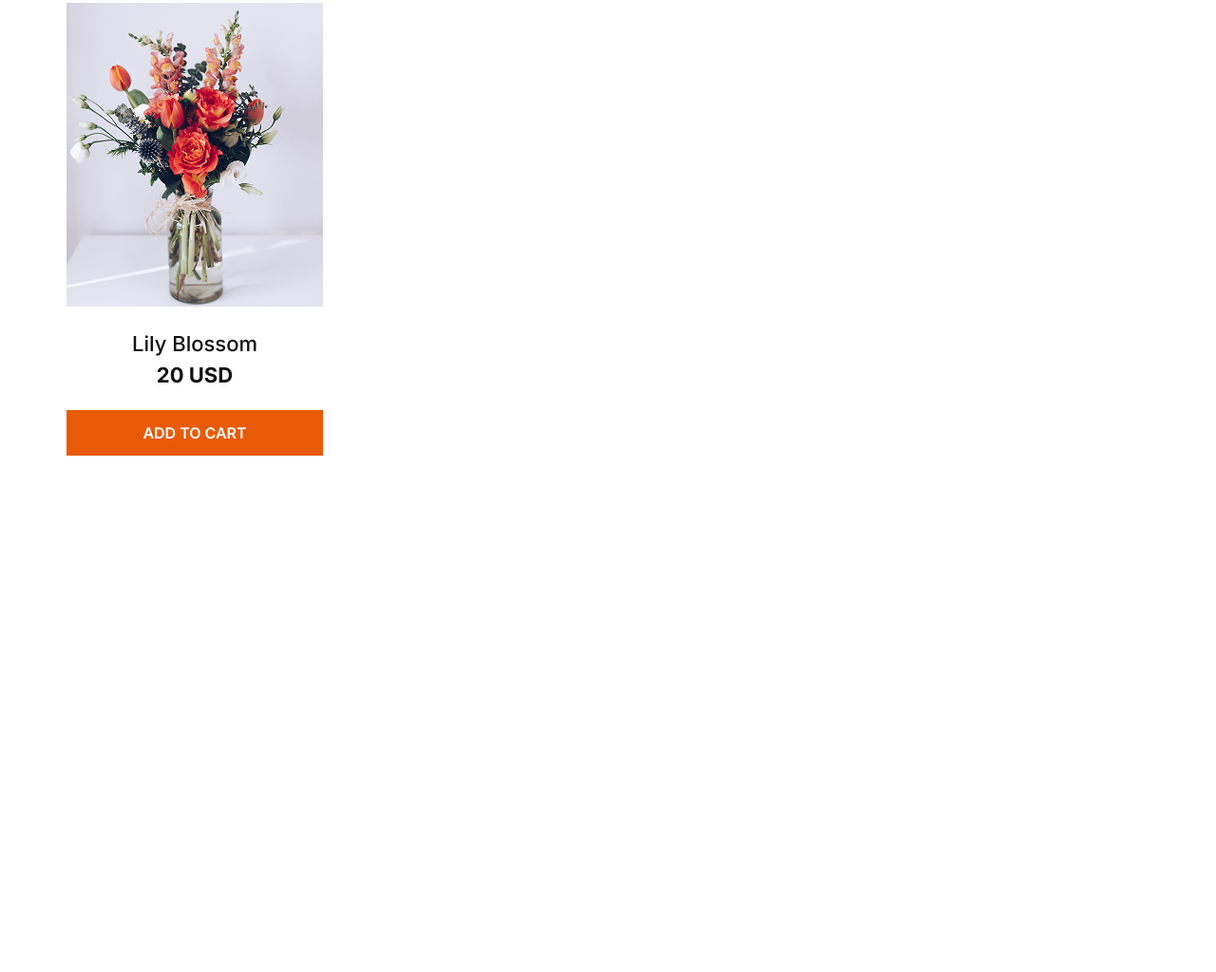
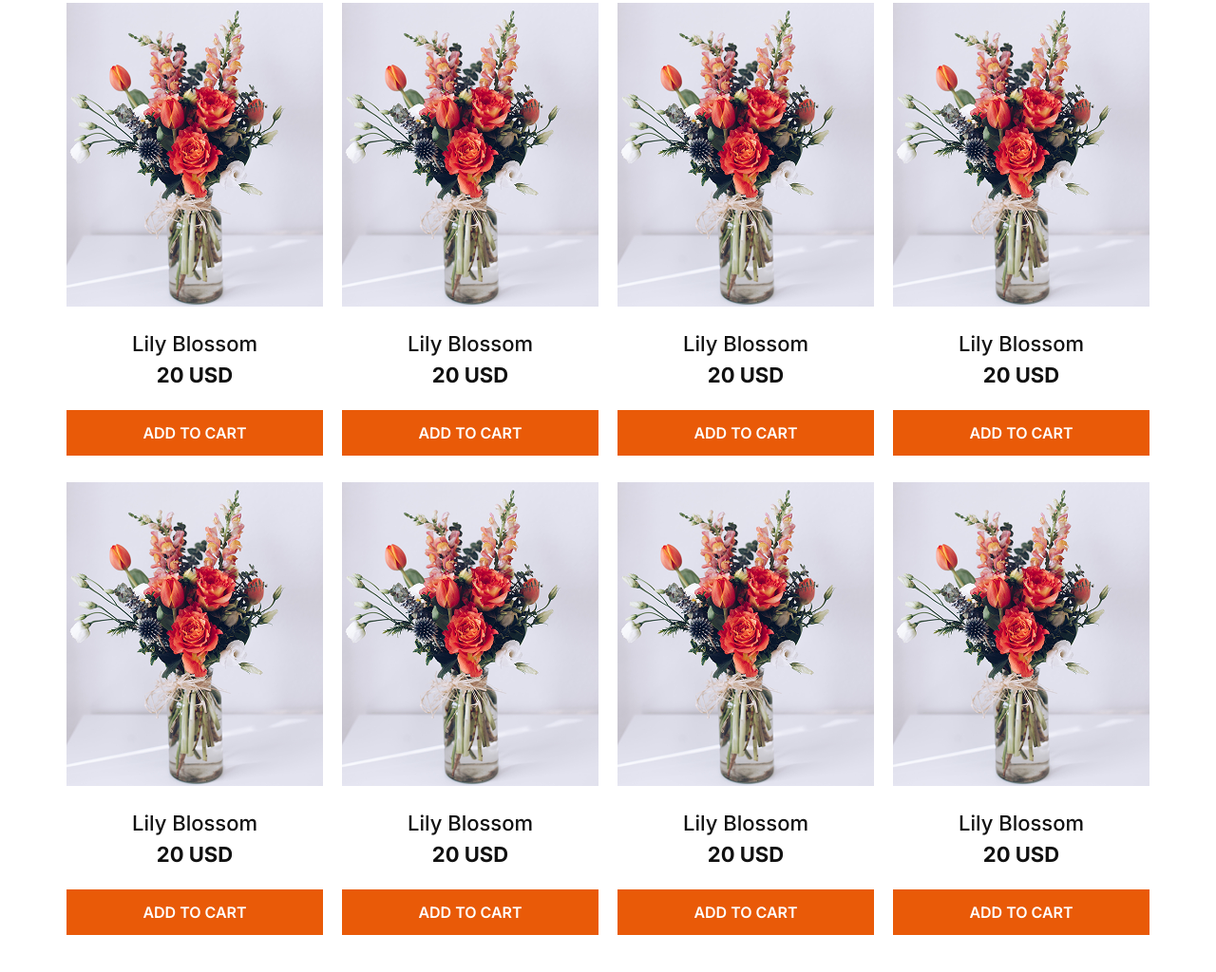
Before and after one commit to LitanMolla/phas02, a plain HTML site: page index.html in a window 1280 px wide. Shown: the part 880-1904 px from the top of the page at 95% size. Before the commit the page ends 1480 px from the top, so only its background shows below. Drawn offline with nearby package versions, Linux system fonts and the light colour scheme.

```diff
--- a/index.html
+++ b/index.html
@@ -62,13 +62,62 @@
                 <p class="max-w-[888px] text-[#000000]/50">Indulge your senses with the beauty and fragrance of our
                     fresh flower shop. From classic roses to exotic blooms, we offer a wide variety of fresh.</p>
             </div>
-            <div class="grid lg:grid-cols-4 gap-5 mt-12">
+            <div class="grid lg:grid-cols-4 gap-x-5 gap-y-7 mt-12">
+                <!-- Product Card 1 -->
                 <div class="text-center">
                     <img class="w-full mb-5" src="./assets/sample-flower-image.png" alt="sample-flower-image">
                     <p class="font-medium text-[#111111]">Lily Blossom</p>
                     <p class="font-bold text-[#111111]">20 USD</p>
-                    <button class="text-base font-semibold bg-[#E95A08] p-3 block w-full text-white cursor-pointer mt-5">ADD TO
-                        CART</button>
+                    <button class="text-base font-semibold bg-[#E95A08] p-3 block w-full text-white cursor-pointer mt-5">ADD TO CART</button>
+                </div>
+                <!-- Product Card 2 -->
+                <div class="text-center">
+                    <img class="w-full mb-5" src="./assets/sample-flower-image.png" alt="sample-flower-image">
+                    <p class="font-medium text-[#111111]">Lily Blossom</p>
+                    <p class="font-bold text-[#111111]">20 USD</p>
+                    <button class="text-base font-semibold bg-[#E95A08] p-3 block w-full text-white cursor-pointer mt-5">ADD TO CART</button>
+                </div>
+                <!-- Product Card 3 -->
+                <div class="text-center">
+                    <img class="w-full mb-5" src="./assets/sample-flower-image.png" alt="sample-flower-image">
+                    <p class="font-medium text-[#111111]">Lily Blossom</p>
+                    <p class="font-bold text-[#111111]">20 USD</p>
+                    <button class="text-base font-semibold bg-[#E95A08] p-3 block w-full text-white cursor-pointer mt-5">ADD TO CART</button>
+                </div>
+                <!-- Product Card 4 -->
+                <div class="text-center">
+                    <img class="w-full mb-5" src="./assets/sample-flower-image.png" alt="sample-flower-image">
+                    <p class="font-medium text-[#111111]">Lily Blossom</p>
+                    <p class="font-bold text-[#111111]">20 USD</p>
+                    <button class="text-base font-semibold bg-[#E95A08] p-3 block w-full text-white cursor-pointer mt-5">ADD TO CART</button>
+                </div>
+                <!-- Product Card 5 -->
+                <div class="text-center">
+                    <img class="w-full mb-5" src="./assets/sample-flower-image.png" alt="sample-flower-image">
+                    <p class="font-medium text-[#111111]">Lily Blossom</p>
+                    <p class="font-bold text-[#111111]">20 USD</p>
+                    <button class="text-base font-semibold bg-[#E95A08] p-3 block w-full text-white cursor-pointer mt-5">ADD TO CART</button>
+                </div>
+                <!-- Product Card 6 -->
+                <div class="text-center">
+                    <img class="w-full mb-5" src="./assets/sample-flower-image.png" alt="sample-flower-image">
+                    <p class="font-medium text-[#111111]">Lily Blossom</p>
+                    <p class="font-bold text-[#111111]">20 USD</p>
+                    <button class="text-base font-semibold bg-[#E95A08] p-3 block w-full text-white cursor-pointer mt-5">ADD TO CART</button>
+                </div>
+                <!-- Product Card 7 -->
+                <div class="text-center">
+                    <img class="w-full mb-5" src="./assets/sample-flower-image.png" alt="sample-flower-image">
+                    <p class="font-medium text-[#111111]">Lily Blossom</p>
+                    <p class="font-bold text-[#111111]">20 USD</p>
+                    <button class="text-base font-semibold bg-[#E95A08] p-3 block w-full text-white cursor-pointer mt-5">ADD TO CART</button>
+                </div>
+                <!-- Product Card 8 -->
+                <div class="text-center">
+                    <img class="w-full mb-5" src="./assets/sample-flower-image.png" alt="sample-flower-image">
+                    <p class="font-medium text-[#111111]">Lily Blossom</p>
+                    <p class="font-bold text-[#111111]">20 USD</p>
+                    <button class="text-base font-semibold bg-[#E95A08] p-3 block w-full text-white cursor-pointer mt-5">ADD TO CART</button>
                 </div>
             </div>
         </section>
```
